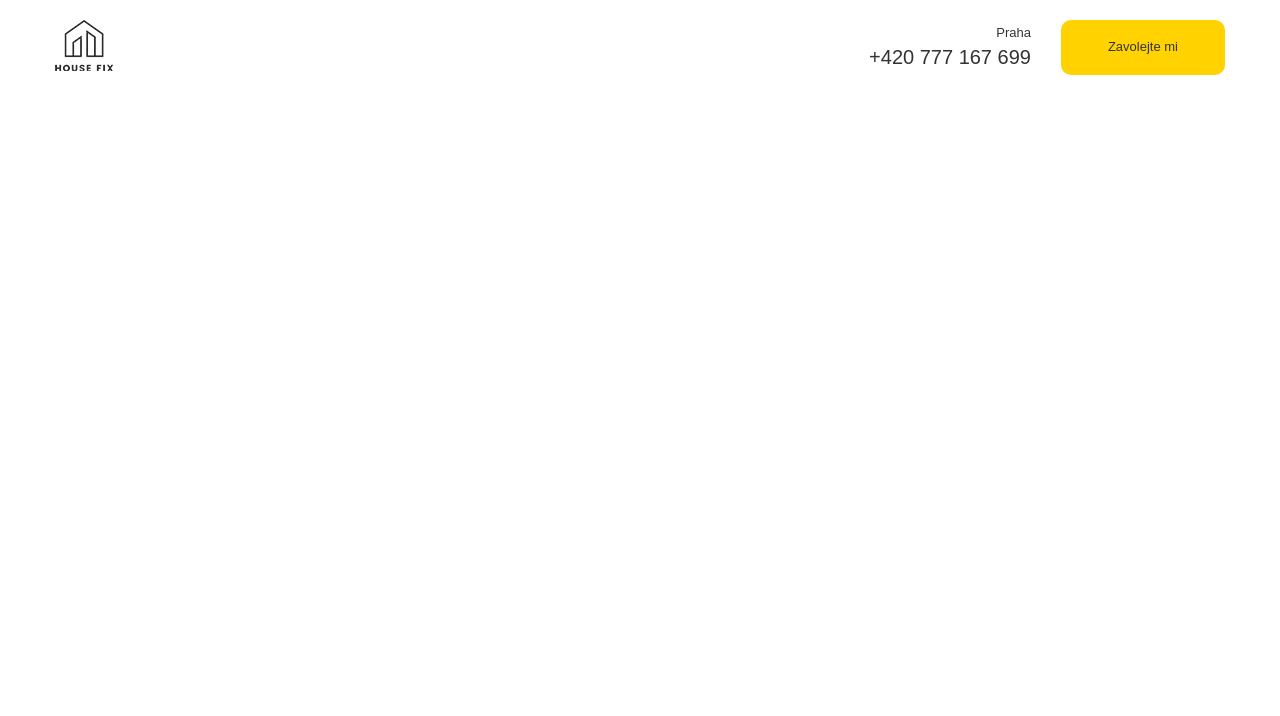
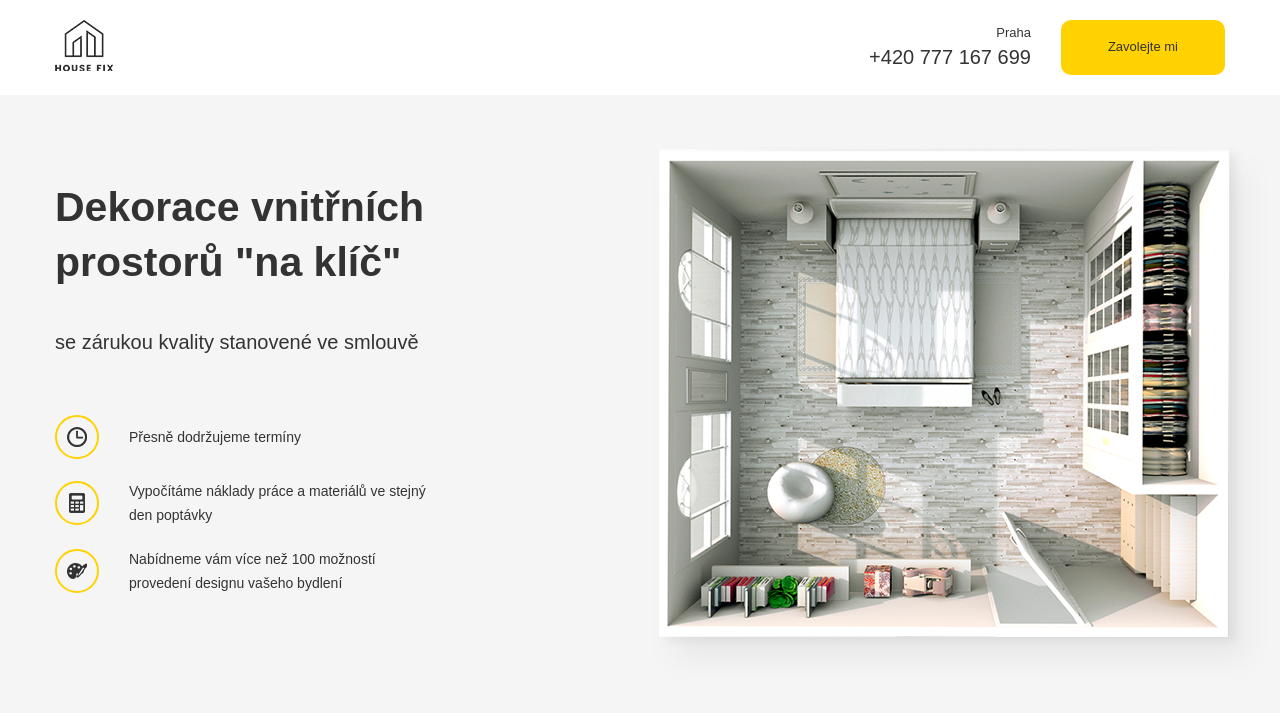
Before and after one commit to Jirilinduska/HouseFix, a plain HTML site: page src/index.html in a window 1280 px wide. Drawn offline with Linux system fonts and the light colour scheme.

Commit message:
Vytvoření Hlavní Stránky, Responzivita

```diff
--- a/src/index.html
+++ b/src/index.html
@@ -9,6 +9,9 @@
     <link rel="stylesheet" href="css/style.css">
 </head>
 <body>
+
+    <!--Hlavička-->
+
     <header class="header">
         <div class="container">
             <div class="header-block">
@@ -26,6 +29,42 @@
         </div>
     </header>
 
+    <main>
+        <section class="main">
+            <div class="container">
+                <div class="main-block">
+                    <div class="main-text">
+                        <h1 class="main-text__title">Dekorace vnitřních prostorů "na klíč"</h1>
+                        <span class="main-text__subtitle">se zárukou kvality stanovené ve smlouvě</span>
+                        <ul class="main-list">
+                            <li class="main-list__item">
+                                <div class="main-list__image">
+                                    <img src="img/clock-circular-outline_(3).png" alt="Hodiny">
+                                </div>
+                                <span class="main-list__text">Přesně dodržujeme termíny</span>
+                            </li>
+                            <li class="main-list__item">
+                                <div class="main-list__image">
+                                    <img src="img/calculator.png" alt="Kalkulátor">
+                                </div>
+                                <span class="main-list__text">Vypočítáme náklady práce a materiálů ve stejný den poptávky </span>
+                            </li>
+                            <li class="main-list__item">
+                                <div class="main-list__image">
+                                    <img src="img/paint.png" alt="Paleta">
+                                </div>
+                                <span class="main-list__text">Nabídneme vám více než 100 možností provedení designu vašeho bydlení</span>
+                            </li>
+                        </ul>
+                    </div>
+                    <div class="main-image">
+                        <img src="img/main-image.png" alt="Rozpoložení Bytu">
+                    </div>
+                </div>
+            </div>
+        </section>
+    </main>
+
 
 </body>
 </html>
--- a/src/sass/_vars.sass
+++ b/src/sass/_vars.sass
@@ -1,2 +1,3 @@
 $accent: #333
 $buttons: #ffd200
+$grey: #f5f5f5
--- a/src/sass/style.sass
+++ b/src/sass/style.sass
@@ -10,6 +10,8 @@ img
     max-width: 1170px
     width: 96%
     margin: auto
+    @media (max-width: 640px)
+        width: 90%
 
 .button
     background-color: $buttons
@@ -49,3 +51,66 @@ img
         border-radius: 10px
         margin-left: 30px
         font-size: 13px
+
+
+.main
+    background-color: $grey
+    &-block
+        display: flex
+        padding: 40px 0 15px 0
+        @media (max-width: 1200px)
+            flex-direction: column
+    &-text
+        flex-basis: 50%
+        @media (max-width: 1200px)
+            margin-bottom: 30px
+        &__title
+            font-size: 41px
+            color: $accent
+            padding-right: 200px
+            line-height: 55px
+            margin: 45px 0 20px 0
+            @media (max-width: 1200px)
+                padding-right: 10px
+            @media (max-width: 640px)
+                font-size: 30px
+                line-height: 1.4
+        &__subtitle
+            font-size: 20px
+            line-height: 65px
+            color: $accent
+            @media (max-width: 640px)
+                font-size: 16px
+                line-height: 1.4
+    &-image
+        margin-right: -55px
+        @media (max-width: 1200px)
+            width: 100%
+    &-list
+        margin: 40px 0 0 0
+        padding: 0 0 0 0
+        @media (max-width: 640px)
+            margin: 30px 0 0 0
+        &__item
+            display: flex
+            align-items: center
+            margin-bottom: 20px
+            @media (max-width: 640px)
+                margin-bottom: 15px
+        &__image
+            width: 40px
+            height: 40px
+            border: 2px solid #ffd200
+            border-radius: 50px
+            display: flex
+            justify-content: center
+            align-items: center
+            margin-right: 30px
+        &__text
+            line-height: 24px
+            font-size: 14px
+            color: $accent
+            max-width: 300px
+            @media (max-width: 640px)
+                font-size: 12px
+                max-width: 250px
```
Also changed, not shown: src/css/style.css, 1 other file.
